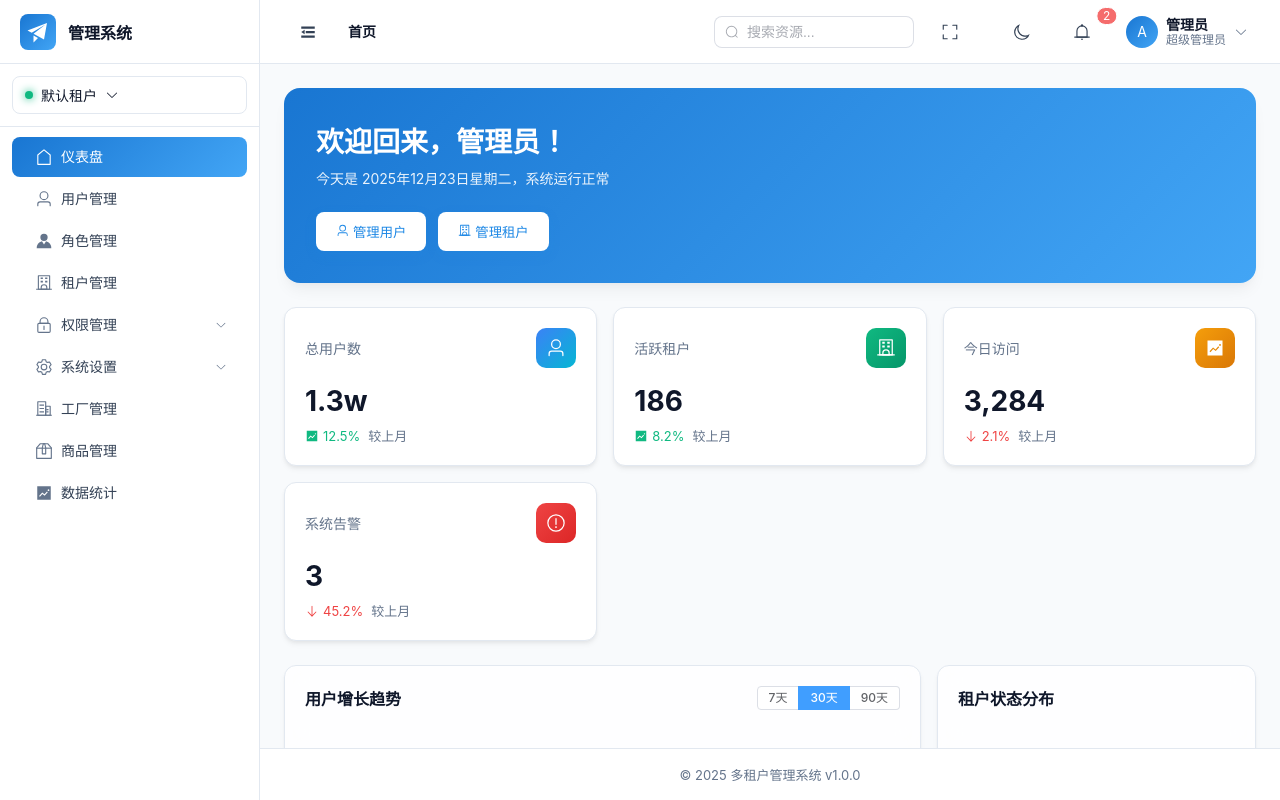
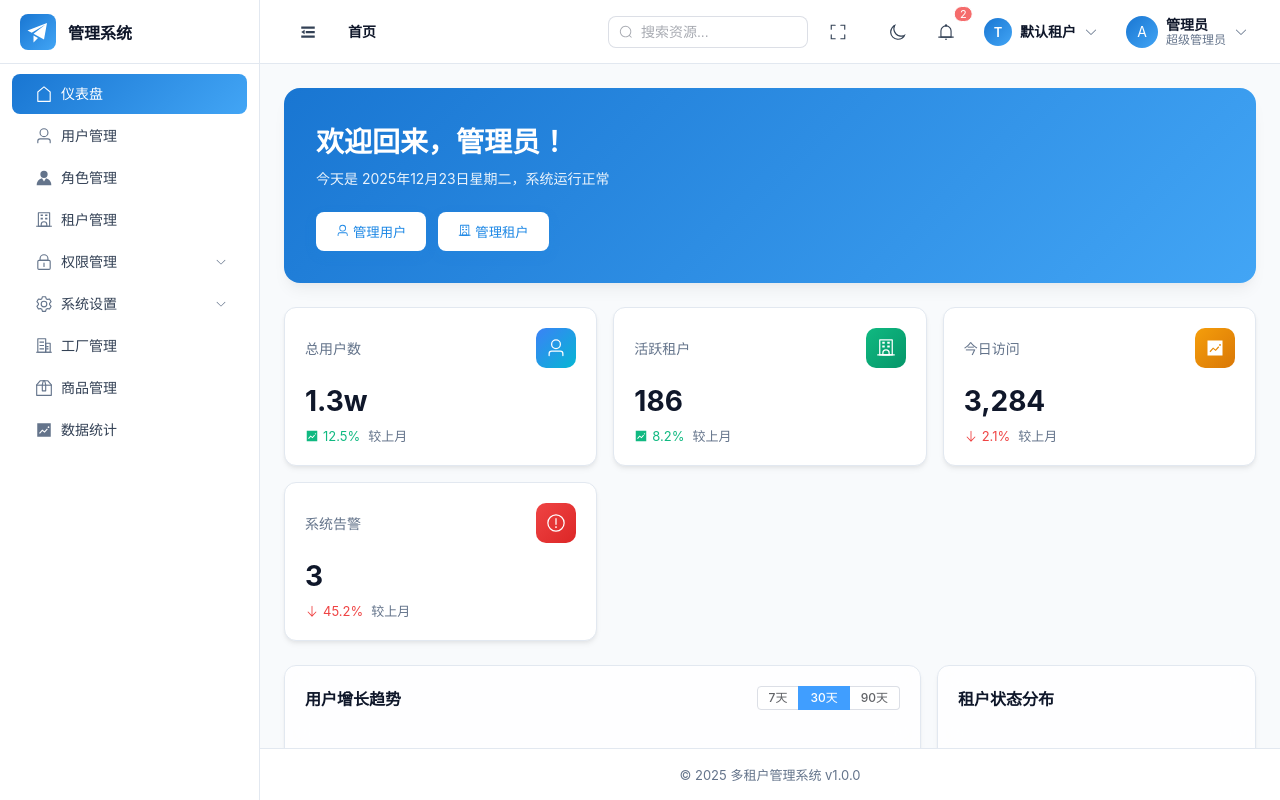
Before and after one commit to solate/admin, a Vue app in the folder frontend/: page / in a window 1280 px wide. Built offline with nearby package versions, Linux system fonts and the light colour scheme; sample sign-in values are in the browser's storage.

Commit message:
feat(租户切换): 将租户切换器从侧边栏移动到顶部导航栏并优化交互
重构租户切换功能，移除原有的对话框形式，改为使用弹出框展示租户列表
添加租户头像和状态显示，优化移动端适配

```diff
--- a/frontend/src/views/Layout.vue
+++ b/frontend/src/views/Layout.vue
@@ -19,16 +19,6 @@
         </div>
       </div>
 
-      <!-- 租户切换器 -->
-      <div v-if="!isCollapse" class="tenant-selector">
-        <div class="tenant-switcher" @click="showTenantDialog = true">
-          <div class="tenant-status online"></div>
-          <span class="tenant-name">{{ currentTenant }}</span>
-          <el-icon size="14" class="tenant-arrow">
-            <ArrowDown />
-          </el-icon>
-        </div>
-      </div>
 
       <!-- 菜单 -->
       <el-scrollbar class="sidebar-scrollbar">
@@ -155,13 +145,58 @@
           </el-tooltip>
 
           <!-- 通知 -->
-          <el-badge :value="unreadCount" :max="99">
+          <el-tooltip content="通知" placement="bottom">
+            <el-badge :value="unreadCount" :max="99" class="header-badge">
               <el-button text @click="showNotifications" class="header-action">
                 <el-icon :size="18">
                   <Bell />
                 </el-icon>
               </el-button>
             </el-badge>
+          </el-tooltip>
+
+          <!-- 租户切换器 -->
+          <div class="tenant-selector-header">
+            <el-popover
+              :width="280"
+              trigger="click"
+              placement="bottom-end"
+            >
+              <template #reference>
+                <div class="tenant-current">
+                  <div class="tenant-avatar">
+                    T
+                  </div>
+                  <span class="tenant-name">{{ currentTenant }}</span>
+                  <el-icon class="dropdown-arrow" :size="14">
+                    <ArrowDown />
+                  </el-icon>
+                </div>
+              </template>
+              <div class="tenant-popover">
+                <div class="popover-header">
+                  <span class="popover-title">切换租户</span>
+                </div>
+                <div class="popover-list">
+                  <div
+                    v-for="tenant in tenants"
+                    :key="tenant.id"
+                    class="popover-item"
+                    :class="{ active: tenant.id === currentTenantId }"
+                    @click="switchTenant(tenant)"
+                  >
+                    <div class="item-info">
+                      <div class="item-name">{{ tenant.name }}</div>
+                      <div class="item-desc">{{ tenant.description }}</div>
+                    </div>
+                    <span class="item-status" :class="tenant.status">
+                      {{ tenant.statusText }}
+                    </span>
+                  </div>
+                </div>
+              </div>
+            </el-popover>
+          </div>
 
           <!-- 用户信息下拉菜单 -->
           <el-dropdown @command="handleUserCommand" class="user-dropdown">
@@ -214,27 +249,6 @@
       </el-footer>
     </el-container>
 
-    <!-- 租户切换对话框 -->
-    <el-dialog v-model="showTenantDialog" title="切换租户" width="500px">
-      <div class="tenant-list">
-        <div
-          v-for="tenant in tenants"
-          :key="tenant.id"
-          class="tenant-item"
-          :class="{ active: tenant.id === currentTenantId }"
-          @click="switchTenant(tenant)"
-        >
-          <div class="tenant-info">
-            <div class="tenant-name">{{ tenant.name }}</div>
-            <div class="tenant-desc">{{ tenant.description }}</div>
-          </div>
-          <span class="status-indicator" :class="tenant.status">
-            {{ tenant.statusText }}
-          </span>
-        </div>
-      </div>
-    </el-dialog>
-
     <!-- 通知抽屉 -->
     <el-drawer v-model="notificationVisible" title="系统通知" size="400px">
       <div class="notification-list">
@@ -272,7 +286,6 @@ const themeStore = useThemeStore()
 const isCollapse = ref(false)
 const isFullscreen = ref(false)
 const notificationVisible = ref(false)
-const showTenantDialog = ref(false)
 const searchQuery = ref('')
 const userInfo = getUserInfo()
 const isMobile = ref(window.innerWidth < 768)
@@ -368,7 +381,6 @@ function markAsRead(item: any) {
 function switchTenant(tenant: any) {
   currentTenantId.value = tenant.id
   currentTenant.value = tenant.name
-  showTenantDialog.value = false
   ElMessage.success(`已切换到租户：${tenant.name}`)
 }
 
@@ -465,11 +477,6 @@ onUnmounted(() => {
       }
     }
 
-    .tenant-selector {
-      padding: 12px;
-      border-bottom: 1px solid var(--border-base);
-    }
-
     .sidebar-scrollbar {
       flex: 1;
 
@@ -534,15 +541,74 @@ onUnmounted(() => {
         align-items: center;
         gap: 12px;
 
+        .tenant-selector-header {
+          .tenant-current {
+            display: flex;
+            align-items: center;
+            gap: 8px;
+            padding: 4px 8px;
+            border-radius: var(--border-radius);
+            cursor: pointer;
+            transition: var(--transition-base);
+
+            .tenant-avatar {
+              width: 28px;
+              height: 28px;
+              display: flex;
+              align-items: center;
+              justify-content: center;
+              background: var(--gradient-primary);
+              border-radius: 50%;
+              color: white;
+              font-size: 13px;
+              font-weight: 600;
+            }
+
+            .tenant-name {
+              font-size: 14px;
+              font-weight: 600;
+              color: var(--text-primary);
+              line-height: 1;
+            }
+
+            .dropdown-arrow {
+              font-size: 14px;
+              color: var(--text-secondary);
+              transition: transform 0.3s;
+            }
+
+            &:hover {
+              background: var(--bg-light);
+
+              .dropdown-arrow {
+                transform: rotate(180deg);
+              }
+            }
+          }
+        }
+
         .search-box .search-input {
           width: 200px;
         }
 
         .header-action {
           color: var(--text-regular);
+          width: 36px;
+          height: 36px;
+          padding: 0;
 
           &:hover {
             color: var(--primary-color);
+          }
+        }
+
+        .header-badge {
+          :deep(.el-badge__content) {
+            font-size: 11px;
+            height: 16px;
+            line-height: 16px;
+            padding: 0 5px;
+            border: 1.5px solid var(--bg-white);
           }
         }
 
@@ -618,42 +684,84 @@ onUnmounted(() => {
   }
 }
 
-.tenant-list {
+// 租户选择弹出框样式
+.tenant-popover {
+  .popover-header {
+    padding: 12px 0;
+    border-bottom: 1px solid var(--border-base);
+    margin-bottom: 8px;
+
+    .popover-title {
+      font-size: 14px;
+      font-weight: 600;
+      color: var(--text-primary);
+    }
+  }
+
+  .popover-list {
     display: flex;
     flex-direction: column;
-  gap: 12px;
+    gap: 4px;
 
-  .tenant-item {
+    .popover-item {
       display: flex;
+      align-items: center;
       justify-content: space-between;
-    align-items: center;
-    padding: 16px;
-    border-radius: var(--border-radius);
-    border: 1px solid var(--border-base);
+      padding: 10px 12px;
+      border-radius: 6px;
       cursor: pointer;
       transition: var(--transition-base);
 
+      .item-info {
+        flex: 1;
+
+        .item-name {
+          font-size: 14px;
+          font-weight: 500;
+          color: var(--text-primary);
+          line-height: 1.4;
+        }
+
+        .item-desc {
+          font-size: 12px;
+          color: var(--text-secondary);
+          margin-top: 2px;
+        }
+      }
+
+      .item-status {
+        font-size: 12px;
+        padding: 2px 8px;
+        border-radius: 4px;
+
+        &.online {
+          color: #67c23a;
+          background: rgba(103, 194, 58, 0.1);
+        }
+
+        &.warning {
+          color: #e6a23c;
+          background: rgba(230, 162, 60, 0.1);
+        }
+
+        &.offline {
+          color: #909399;
+          background: rgba(144, 147, 153, 0.1);
+        }
+      }
+
       &:hover {
-      border-color: var(--primary-color);
-      box-shadow: var(--glow-primary);
+        background: var(--bg-light);
       }
 
       &.active {
         background: var(--bg-light);
-      border-color: var(--primary-color);
+        border-radius: 6px;
+
+        .item-name {
+          color: var(--primary-color);
+          font-weight: 600;
         }
-
-    .tenant-info {
-      .tenant-name {
-        font-size: 14px;
-        font-weight: 600;
-        color: var(--text-primary);
-      }
-
-      .tenant-desc {
-        font-size: 12px;
-        color: var(--text-secondary);
-        margin-top: 4px;
       }
     }
   }
@@ -734,6 +842,16 @@ onUnmounted(() => {
         .header-right {
           gap: 8px;
 
+          .tenant-selector-header {
+            .tenant-current {
+              padding: 4px 8px;
+
+              .tenant-name {
+                font-size: 12px;
+              }
+            }
+          }
+
           .search-box {
             display: none;
           }
```
Lines whose indentation alone changed are shown as unchanged.
